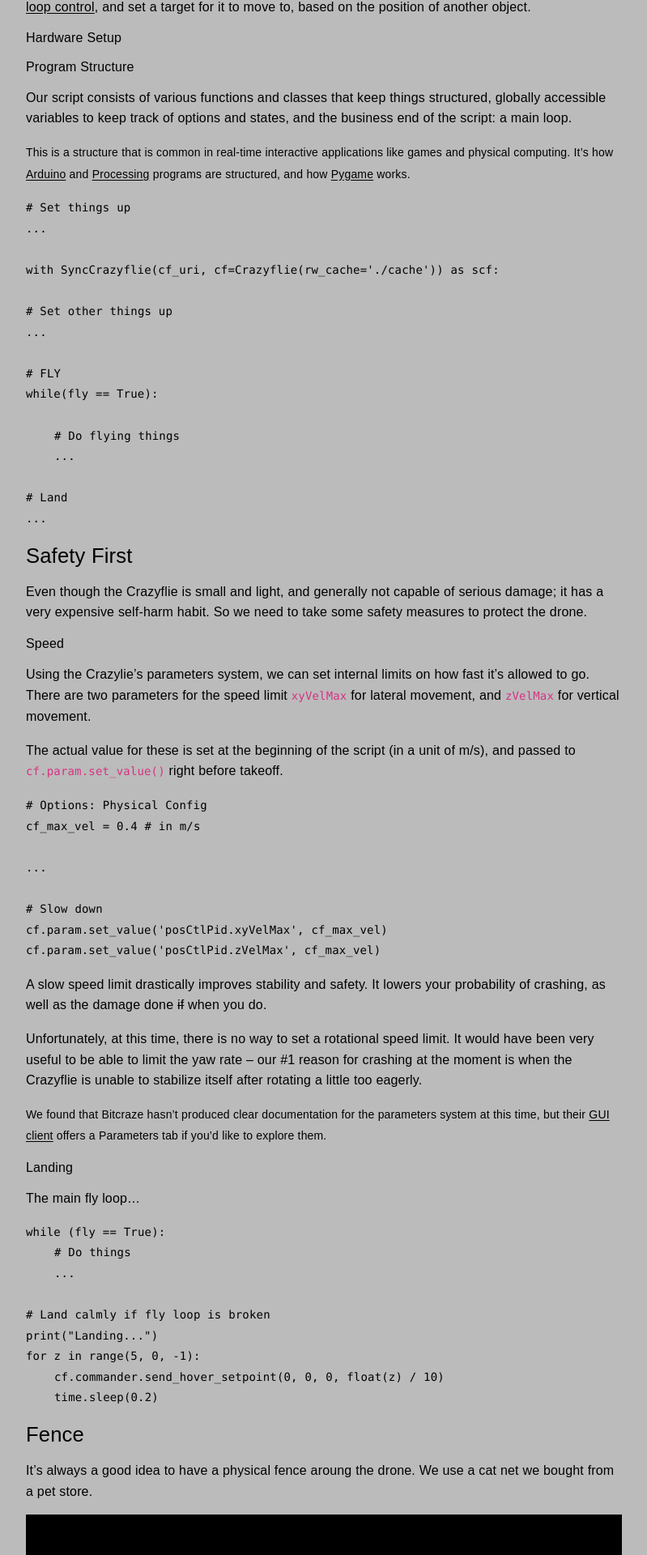
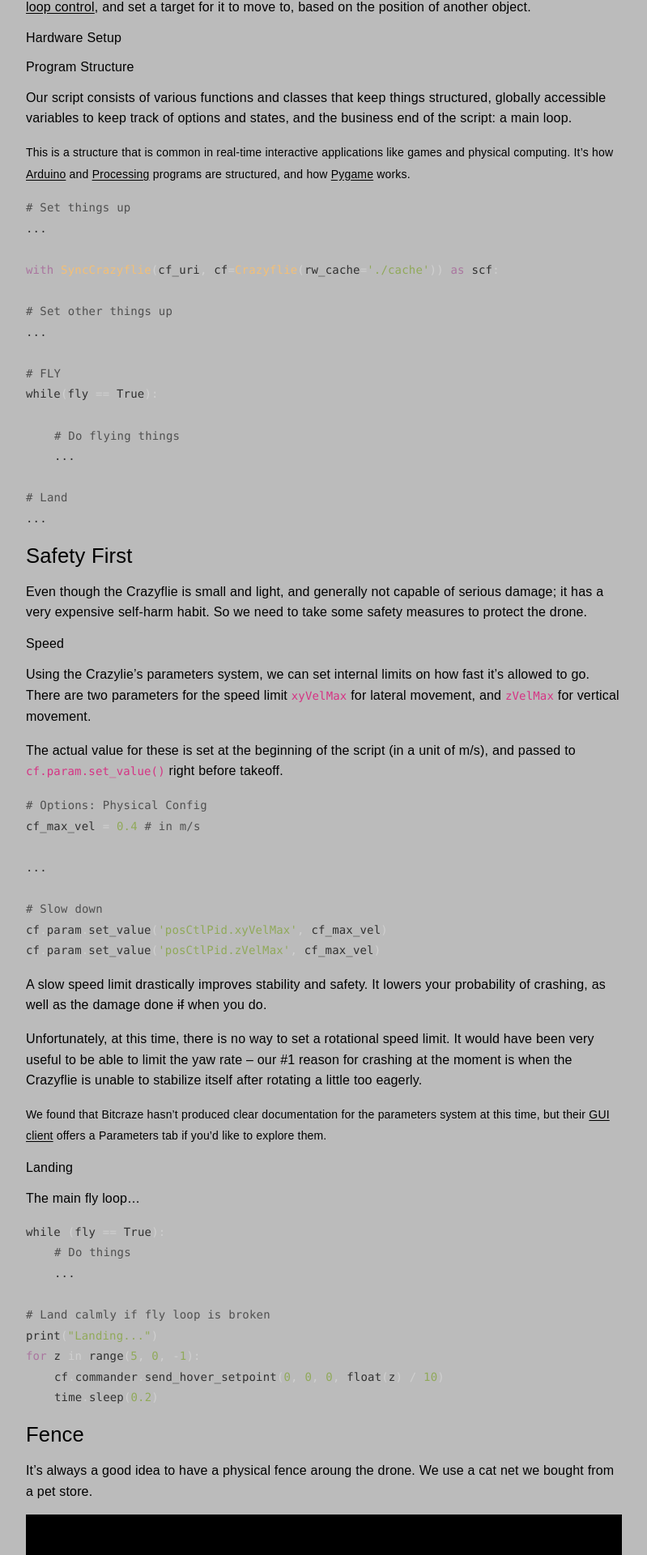
Before and after one commit to l77l77/mbaytas.github.io, a Jekyll site: the page built from crazyflie.md, in a window 1280 px wide. Shown: the part 1287-3207 px from the top of the page at 81% size, without its empty margins (430-1229 px from the left). Built offline with Jekyll 4.4.1, drawn with Linux system fonts in a browser that asks for light colours; some web fonts are replaced; our own code applies the rules of GitHub Pages for plain Markdown files; comment, search, counter and statistics services are not loaded.

Commit message:
Update default.html

```diff
--- a/_layouts/default.html
+++ b/_layouts/default.html
@@ -80,6 +80,85 @@
       img {
         width: 100%;
       }
+
+      /* Syntax Highlighting */
+      .highlight table td { padding: 5px; }
+      .highlight table pre { margin: 0; }
+      .highlight, .highlight .w {
+        color: #303030;
+      }
+      .highlight .err {
+        color: #151515;
+        background-color: #ac4142;
+      }
+      .highlight .c, .highlight .cd, .highlight .cm, .highlight .c1, .highlight .cs {
+        color: #505050;
+      }
+      .highlight .cp {
+        color: #f4bf75;
+      }
+      .highlight .nt {
+        color: #f4bf75;
+      }
+      .highlight .o, .highlight .ow {
+        color: #d0d0d0;
+      }
+      .highlight .p, .highlight .pi {
+        color: #d0d0d0;
+      }
+      .highlight .gi {
+        color: #90a959;
+      }
+      .highlight .gd {
+        color: #ac4142;
+      }
+      .highlight .gh {
+        color: #6a9fb5;
+        background-color: #151515;
+        font-weight: bold;
+      }
+      .highlight .k, .highlight .kn, .highlight .kp, .highlight .kr, .highlight .kv {
+        color: #aa759f;
+      }
+      .highlight .kc {
+        color: #d28445;
+      }
+      .highlight .kt {
+        color: #d28445;
+      }
+      .highlight .kd {
+        color: #d28445;
+      }
+      .highlight .s, .highlight .sb, .highlight .sc, .highlight .sd, .highlight .s2, .highlight .sh, .highlight .sx, .highlight .s1 {
+        color: #90a959;
+      }
+      .highlight .sr {
+        color: #75b5aa;
+      }
+      .highlight .si {
+        color: #8f5536;
+      }
+      .highlight .se {
+        color: #8f5536;
+      }
+      .highlight .nn {
+        color: #f4bf75;
+      }
+      .highlight .nc {
+        color: #f4bf75;
+      }
+      .highlight .no {
+        color: #f4bf75;
+      }
+      .highlight .na {
+        color: #6a9fb5;
+      }
+      .highlight .m, .highlight .mf, .highlight .mh, .highlight .mi, .highlight .il, .highlight .mo, .highlight .mb, .highlight .mx {
+        color: #90a959;
+      }
+      .highlight .ss {
+        color: #90a959;
+      }
       </style>
 
   </head>
```
